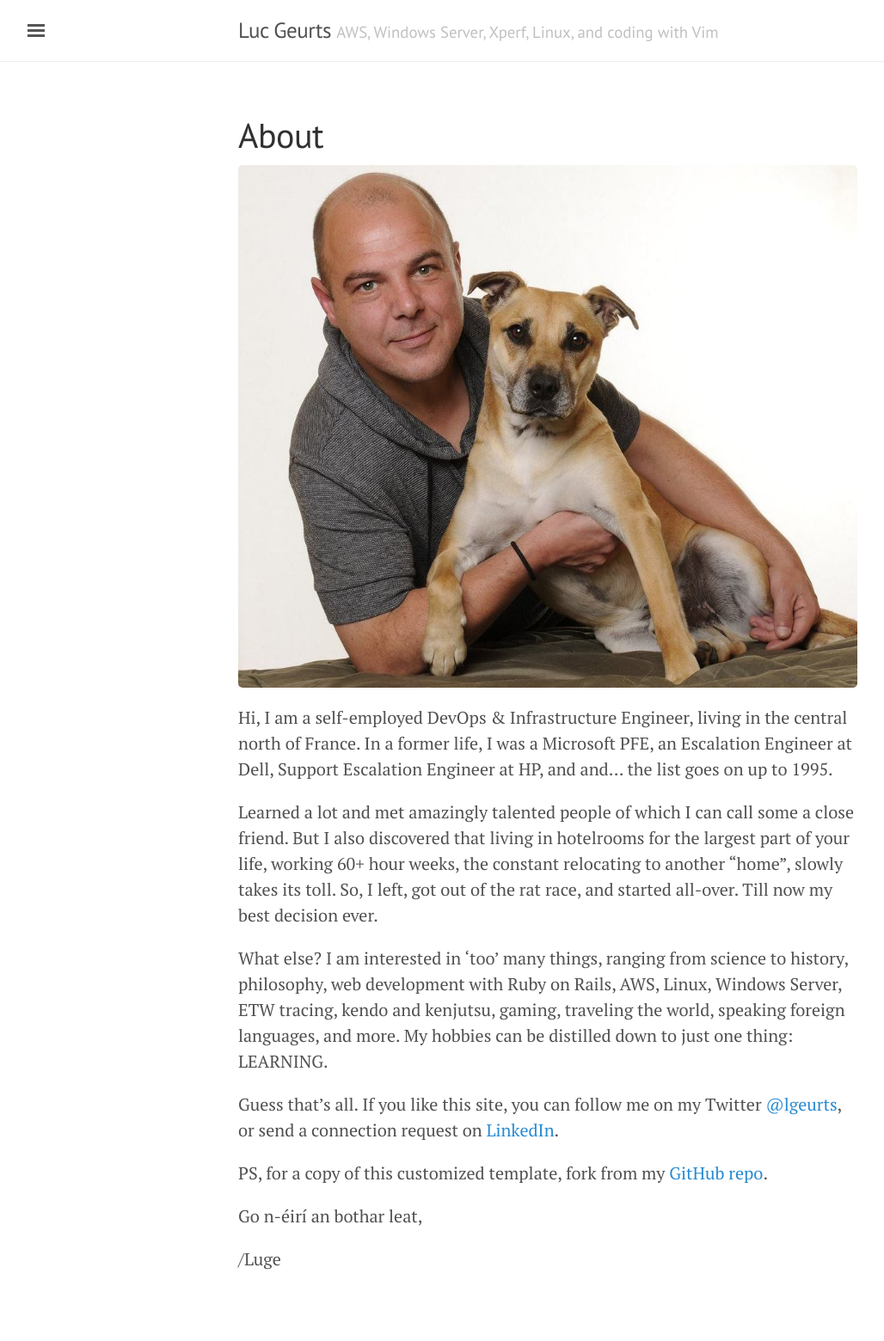
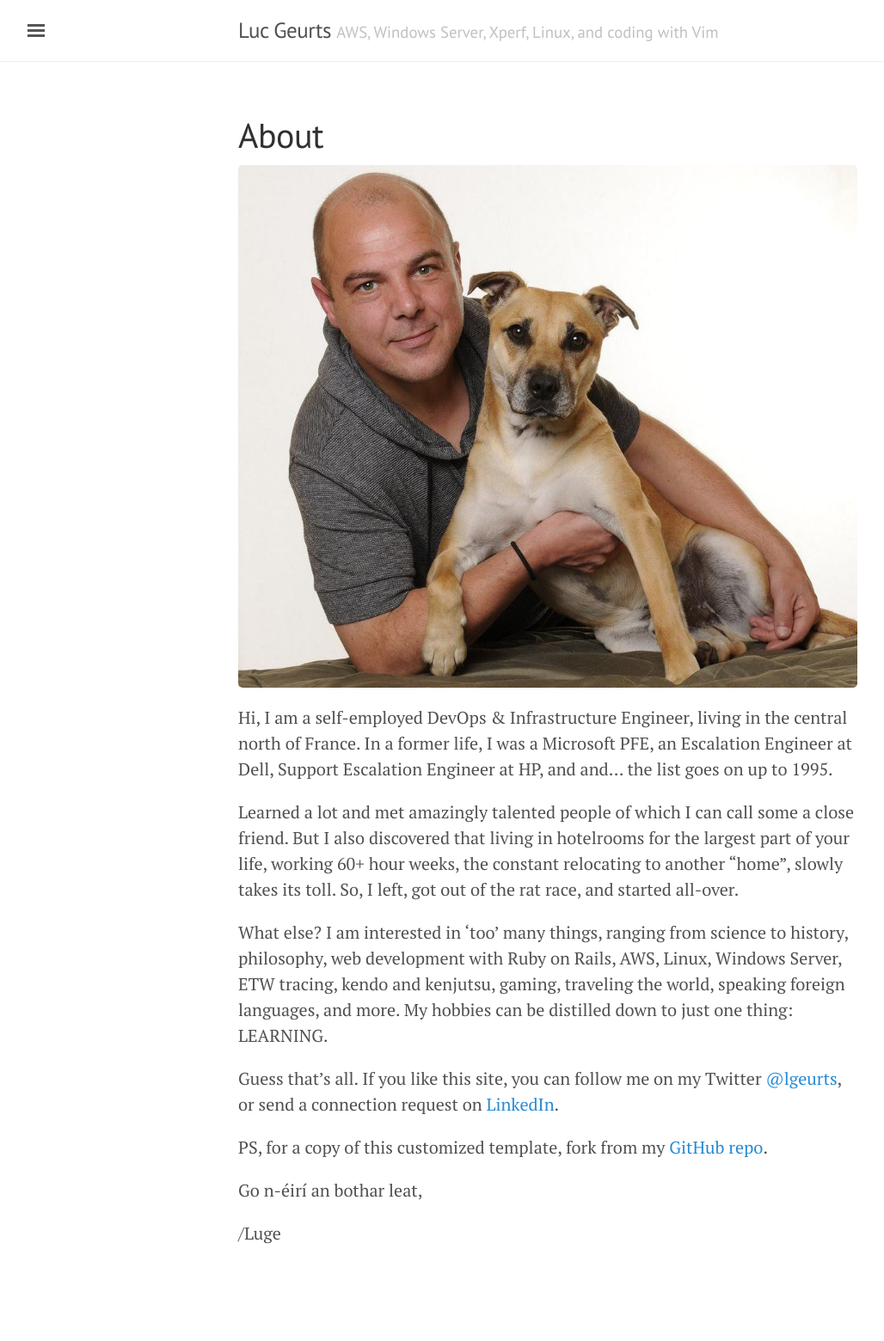
Before and after one commit to lgeurts/lgeurts.github.io, a Jekyll site: the page built from about.md, in a window 1280 px wide. Shown: the whole page at 86% size, without its empty margins (3-1031 px from the left). Built offline with Jekyll 4.4.1, drawn with Linux system fonts in a browser that asks for light colours; nearby versions of some CDN libraries; after the commit the page ends 1530 px from its top, so only the background shows below that.

Commit message:
Update about.md

```diff
--- a/about.md
+++ b/about.md
@@ -8,7 +8,7 @@
 Hi, I am a self-employed DevOps & Infrastructure Engineer, living in the central north of France.
 In a former life, I was a Microsoft PFE, an Escalation Engineer at Dell, Support Escalation Engineer at HP, and and... the list goes on up to 1995.
 
-Learned a lot and met amazingly talented people  of which I can call some a close friend. But I also discovered that living in hotelrooms for the largest part of your life, working 60+ hour weeks, the constant relocating to another "home", slowly takes its toll. So, I left, got out of the rat race, and started all-over. Till now my best decision ever.
+Learned a lot and met amazingly talented people  of which I can call some a close friend. But I also discovered that living in hotelrooms for the largest part of your life, working 60+ hour weeks, the constant relocating to another "home", slowly takes its toll. So, I left, got out of the rat race, and started all-over.
 
 What else? I am interested in 'too' many things, ranging from science to history, philosophy, web development with Ruby on Rails, AWS, Linux, Windows Server, ETW tracing, kendo and kenjutsu, gaming, traveling the world, speaking foreign languages, and more.
 My hobbies can be distilled down to just one thing: LEARNING.
```
